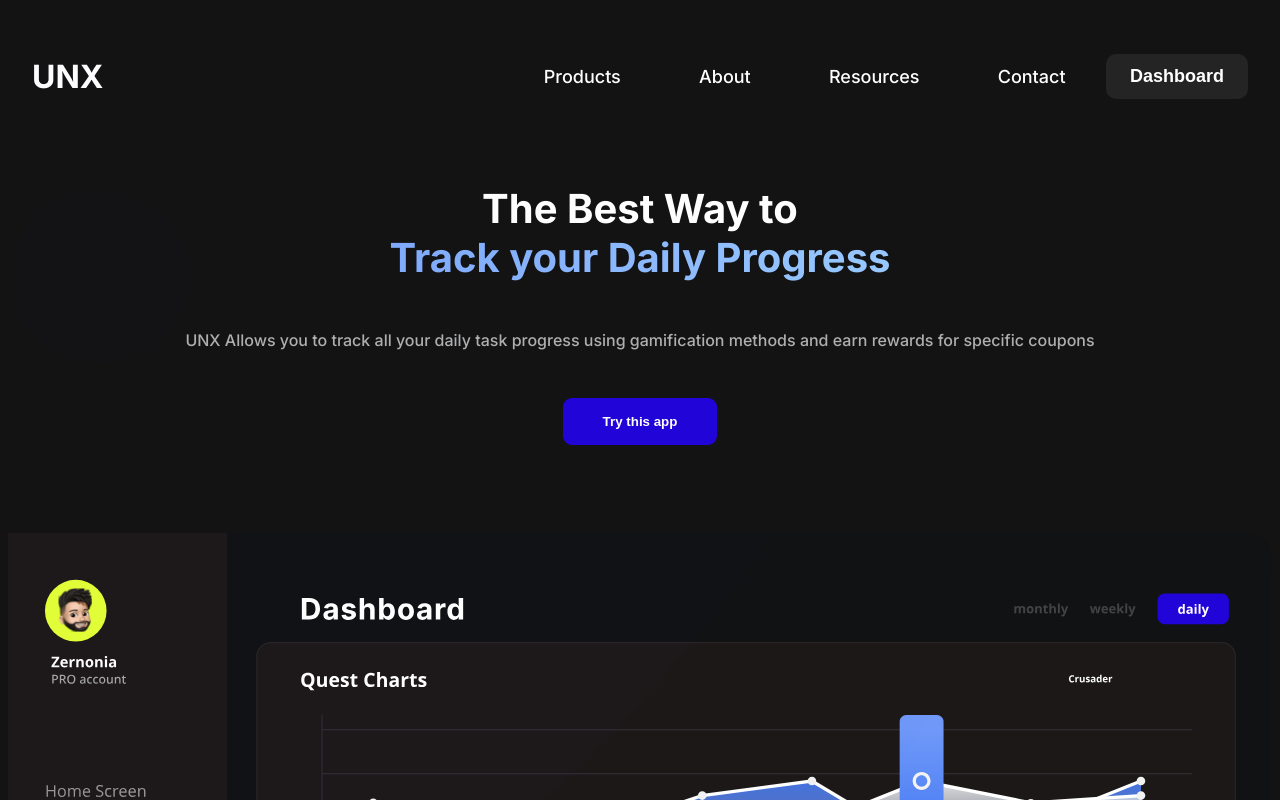
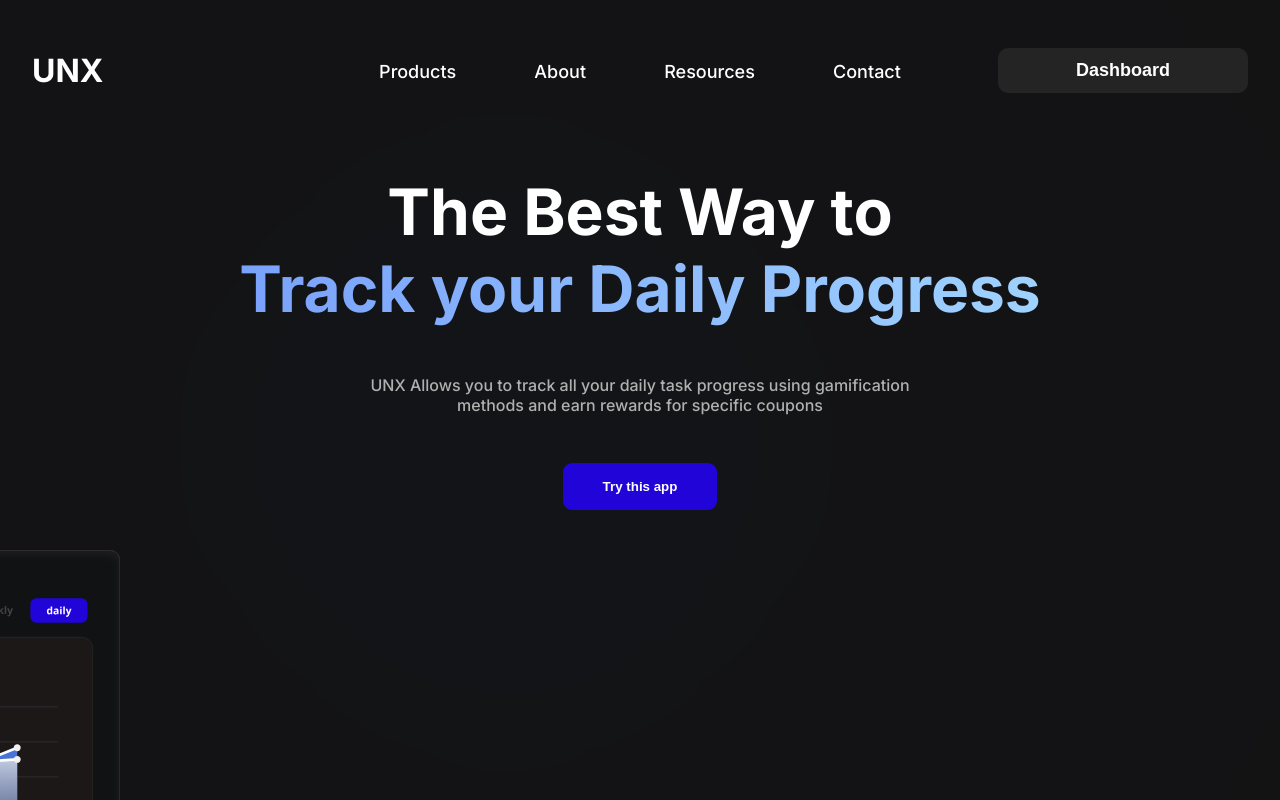
Before and after one commit to jzarzeczny/unx, a React (Create React App) app: page / in a window 1280 px wide. Shown: the top 800 px of the page. Built offline with nearby package versions, Linux system fonts and the light colour scheme.

Commit message:
complite

```diff
--- a/src/components/Product.js
+++ b/src/components/Product.js
@@ -1,15 +1,28 @@
 import styled from "styled-components";
-import productSmall from "../images/app.svg";
+import product from "../images/appLarge.svg";
 
 const StyledImage = styled.img`
   margin-top: 3rem;
   padding: 0.5rem;
   width: 100%;
   object-fit: cover;
+  @media (min-width: 1024px) {
+    width: 80%;
+    margin: 0 10%;
+    animation: image-slide-in 1.5s forwards;
+  }
+  @keyframes image-slide-in {
+    0% {
+      transform: translateX(-100%);
+    }
+    100% {
+      transform: translateX(0);
+    }
+  }
 `;
 
 function Product() {
-  return <StyledImage src={productSmall} alt="Visualization of product" />;
+  return <StyledImage src={product} alt="Visualization of product" />;
 }
 
 export default Product;
--- a/src/components/styled/Hamburger.styled.js
+++ b/src/components/styled/Hamburger.styled.js
@@ -7,7 +7,7 @@ const StyledHamburger = styled.button`
   border: none;
   background-color: transparent;
   display: flex;
-  justify-content: space-evenly;
+  justify-content: flex-end;
   align-items: center;
   z-index: 3;
   @media (min-width: 1024px) {
--- a/src/components/styled/Header.styled.js
+++ b/src/components/styled/Header.styled.js
@@ -3,20 +3,24 @@ import styled from "styled-components";
 export const StyledHeader = styled.header`
   padding: 3rem 2rem;
   display: flex;
-  justify-content: space-between;
+  justify-content: space-around;
   align-items: center;
   position: relative;
+  & > * {
+    flex: 1;
+  }
 `;
 
 export const Logo = styled.h1`
   font-size: 32px;
   font-weight: 700;
+  max-width: 250px;
 `;
 
 export const DashboardButton = styled.button`
   display: none;
   @media (min-width: 1024px) {
-    display: block;
+    display: inline-block;
     font-weight: 700;
     font-size: 18px;
     padding: 0.75rem 1.5rem;
@@ -24,5 +28,7 @@ export const DashboardButton = styled.button`
     border-radius: 10px;
     background-color: #242424;
     color: #fff;
+    max-width: 250px;
+    cursor: pointer;
   }
 `;
--- a/src/components/styled/Hero.styled.js
+++ b/src/components/styled/Hero.styled.js
@@ -1,4 +1,4 @@
-import styled from "styled-components";
+import styled, { keyframes } from "styled-components";
 
 export const HeroSection = styled.section`
   position: relative;
@@ -16,7 +16,47 @@ export const HeroSection = styled.section`
     left: -100px;
     opacity: 0.2;
   }
+  @media (min-width: 1024px) {
+    &::after {
+      content: "";
+      display: block;
+      position: absolute;
+      width: 500px;
+      height: 500px;
+      background-color: #3747d7;
+      border-radius: 50%;
+      filter: blur(600px);
+      bottom: -150px;
+      left: 20vw;
+      opacity: 0.3;
+      z-index: -2;
+      animation: size-of-bulb 5s infinite;
+    }
+  }
+  @keyframes size-of-bulb {
+    0% {
+      width: 500px;
+      height: 500px;
+    }
+    25% {
+      width: 250px;
+      height: 500px;
+    }
+    50% {
+      width: 250px;
+      height: 250px;
+    }
+    75% {
+      width: 500px;
+      height: 250px;
+    }
+    100% {
+      width: 500px;
+      height: 500px;
+    }
+  }
 `;
+
 export const HeroTitle = styled.h2`
   font-size: 40px;
   font-weight: 700;
@@ -28,12 +68,19 @@ export const HeroTitle = styled.h2`
   &:last-of-type {
     margin-bottom: 3rem;
   }
+  @media (min-width: 1024px) {
+    font-size: 64px;
+  }
 `;
 export const HeroPara = styled.p`
   padding: 0 0.5rem;
   color: #b0b0b0;
   text-align: center;
   margin-bottom: 3rem;
+  @media (min-width: 1024px) {
+    width: 60ch;
+    margin: 0 auto 3rem;
+  }
 `;
 
 export const HeroButton = styled.button`
--- a/src/components/styled/Navbar.styled.js
+++ b/src/components/styled/Navbar.styled.js
@@ -30,7 +30,8 @@ const StyledList = styled.ul`
   @media (min-width: 1024px) {
     background-color: transparent;
     flex-direction: row;
-    width: 600px;
+    max-width: 600px;
+    margin: 0 auto;
   }
 `;
 
```
Also changed, not shown: src/images/app.svg (deleted), src/images/appLarge.svg (added).
